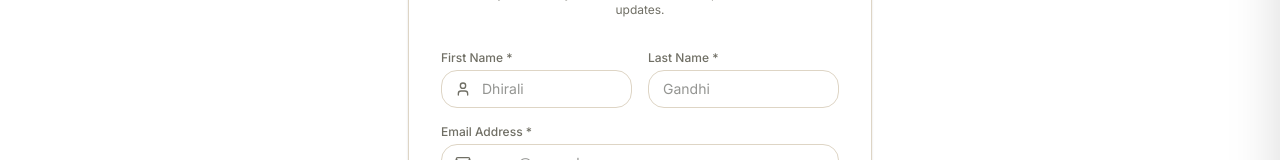
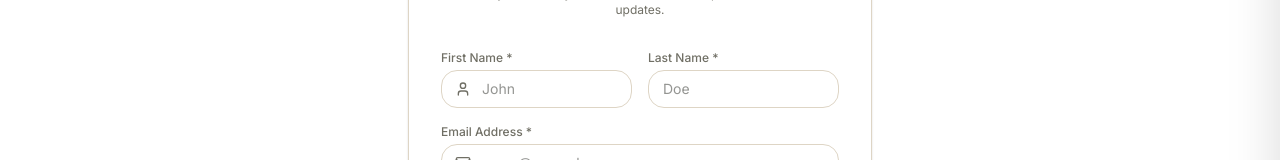
Before and after one commit to utsav210/mehndi-by-dhirali, a React (Vite) app in the folder frontend/: page /register in a window 1280 px wide. Shown: the part 396-556 px from the top of the page. Built offline with nearby package versions, Linux system fonts and the light colour scheme; no server answers; a web font is replaced by a local one.

Commit message:
Update form placeholders from Dhirali Gandhi to John Doe

```diff
--- a/frontend/src/pages/ContactPage.tsx
+++ b/frontend/src/pages/ContactPage.tsx
@@ -173,7 +173,7 @@ export default function ContactPage() {
                     required
                     value={name}
                     onChange={(e) => setName(e.target.value)}
-                    placeholder="Dhirali Gandhi"
+                    placeholder="John Doe"
                     className="w-full rounded-xl border border-subtle-border px-3.5 py-2 text-sm text-primary-text focus:border-bottle-green focus:outline-none"
                   />
                 </div>
--- a/frontend/src/pages/PrivacyPage.tsx
+++ b/frontend/src/pages/PrivacyPage.tsx
@@ -85,7 +85,7 @@ export default function PrivacyPage() {
               In accordance with Information Technology (Reasonable Security Practices and Procedures and Sensitive Personal Data or Information) Rules, 2011, for any queries or privacy requests, contact:
             </p>
             <p className="font-medium text-bottle-green">
-              Grievance Officer: Dhirali Gandhi<br />
+              Grievance Officer: Dhirali Darji<br />
               Email: privacy@mehndibydhirali.com<br />
               Gujarat, India
             </p>
--- a/frontend/src/pages/RegisterPage.tsx
+++ b/frontend/src/pages/RegisterPage.tsx
@@ -103,7 +103,7 @@ export default function RegisterPage() {
                     required
                     value={firstName}
                     onChange={(e) => setFirstName(e.target.value)}
-                    placeholder="Dhirali"
+                    placeholder="John"
                     className="w-full rounded-xl border border-subtle-border pl-10 pr-4 py-2 text-sm text-primary-text focus:border-bottle-green focus:outline-none"
                   />
                 </div>
@@ -118,7 +118,7 @@ export default function RegisterPage() {
                   required
                   value={lastName}
                   onChange={(e) => setLastName(e.target.value)}
-                  placeholder="Gandhi"
+                  placeholder="Doe"
                   className="w-full rounded-xl border border-subtle-border px-3.5 py-2 text-sm text-primary-text focus:border-bottle-green focus:outline-none"
                 />
               </div>
```
Also changed, not shown: 2 other files (tests, documents, lock files or other folders).
